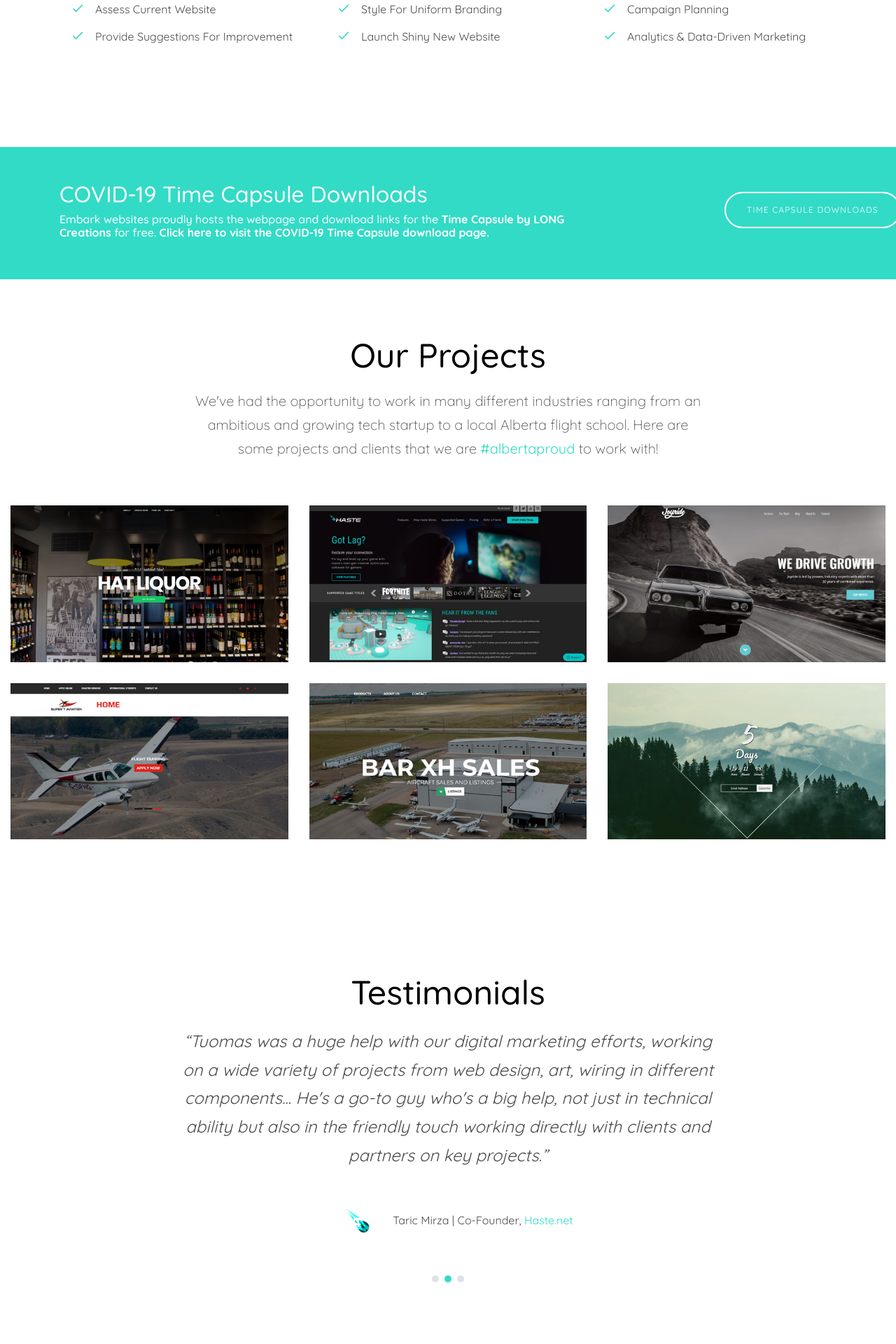
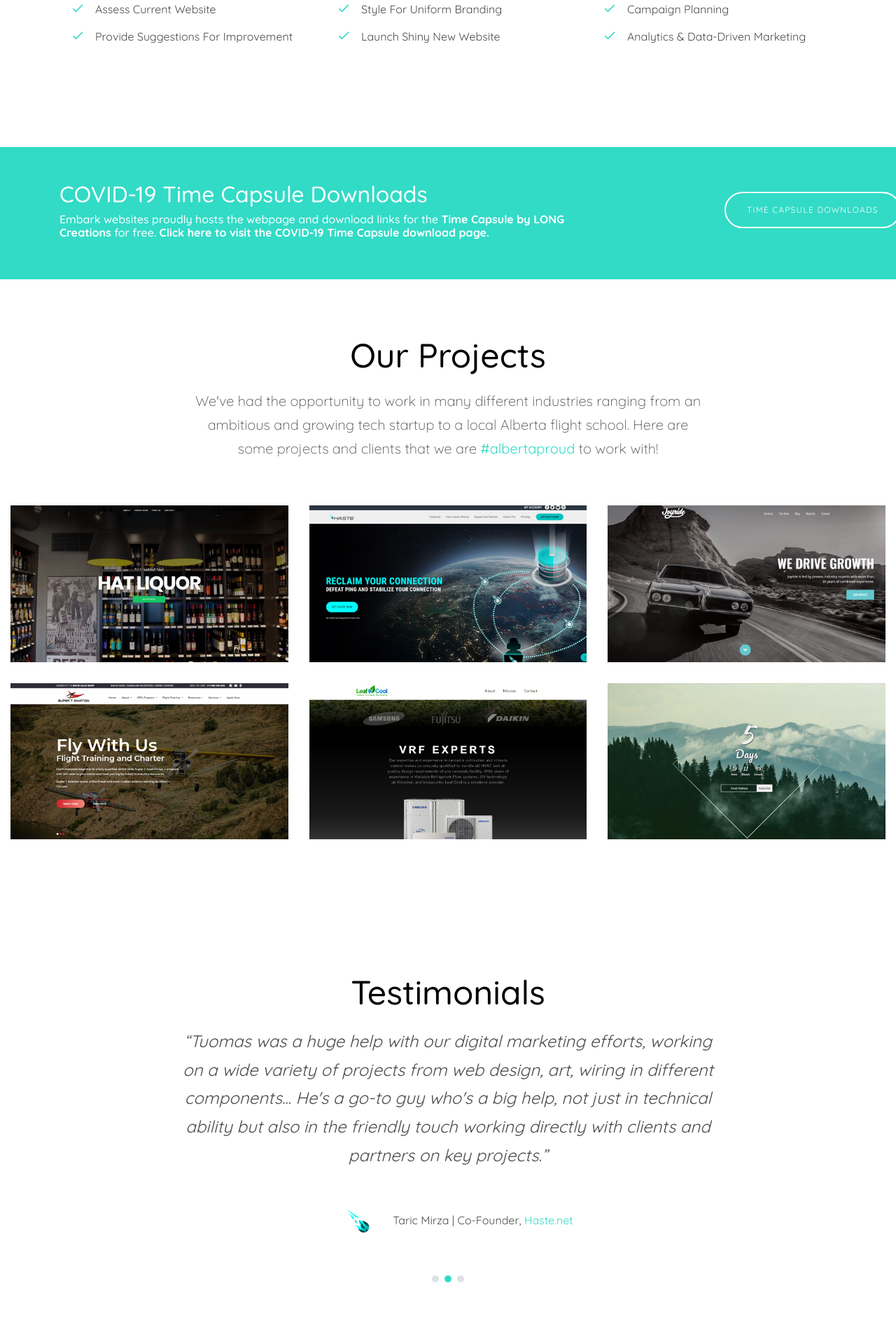
Before and after one commit to fevish/embark, a Jekyll site: the page built from index.md, in a window 1280 px wide. Shown: the part 1451-3371 px from the top of the page at 70% size. Built offline with Jekyll 4.4.1, drawn with Linux system fonts in a browser that asks for light colours; nearby versions of some CDN libraries; some web fonts are replaced.

Commit message:
Updates project images with super t, haste, and leafcool.

```diff
--- a/index.md
+++ b/index.md
@@ -138,13 +138,13 @@
           <img src="/assets/images/projects/hat-liquor-home.jpg" alt="Image" class="img-fluid">
           <div class="media-1-content">
             <h2>Hat Liquor</h2>
-            <span class="category">Website Design and Hosting</span>
+            <span class="category">Website Design + Hosting</span>
           </div>
         </a>
       </div>
       <div class="col-md-6 col-lg-4">
-        <a href="/assets/images/projects/haste-home.jpg" class="media-1" data-fancybox="gallery">
-          <img src="/assets/images/projects/haste-home.jpg" alt="Image" class="img-fluid">
+        <a href="/assets/images/projects/embark-haste-home.jpg" class="media-1" data-fancybox="gallery">
+          <img src="/assets/images/projects/embark-haste-home.jpg" alt="Image" class="img-fluid">
           <div class="media-1-content">
             <h2>Haste.net</h2>
             <span class="category">Front End Website Design and Development</span>
@@ -162,20 +162,20 @@
       </div>
 
       <div class="col-md-6 col-lg-4">
-        <a href="/assets/images/projects/ww-supert.jpg" class="media-1" data-fancybox="gallery">
-          <img src="/assets/images/projects/ww-supert.jpg" alt="Image" class="img-fluid">
+        <a href="/assets/images/projects/embark-super-t-aviation.jpg" class="media-1" data-fancybox="gallery">
+          <img src="/assets/images/projects/embark-super-t-aviation.jpg" alt="Image" class="img-fluid">
           <div class="media-1-content">
             <h2>Super T Aviation</h2>
-            <span class="category">Website Management</span>
+            <span class="category">Website Redesign + Hosting</span>
           </div>
         </a>
       </div>
       <div class="col-md-6 col-lg-4">
-        <a href="/assets/images/projects/ww-barxh.jpg" class="media-1" data-fancybox="gallery">
-          <img src="/assets/images/projects/ww-barxh.jpg" alt="Image" class="img-fluid">
+        <a href="/assets/images/projects/embark-leaf-cool.jpg" class="media-1" data-fancybox="gallery">
+          <img src="/assets/images/projects/embark-leaf-cool.jpg" alt="Image" class="img-fluid">
           <div class="media-1-content">
-            <h2>Bar XH Sales</h2>
-            <span class="category">Website Management</span>
+            <h2>Leaf Cool</h2>
+            <span class="category">Website Design + Hosting</span>
           </div>
         </a>
       </div>
```
Also changed, not shown: assets/images/projects/embark-haste-home.jpg (added), assets/images/projects/embark-leaf-cool.jpg (added), assets/images/projects/embark-super-t-aviation.jpg (added).
